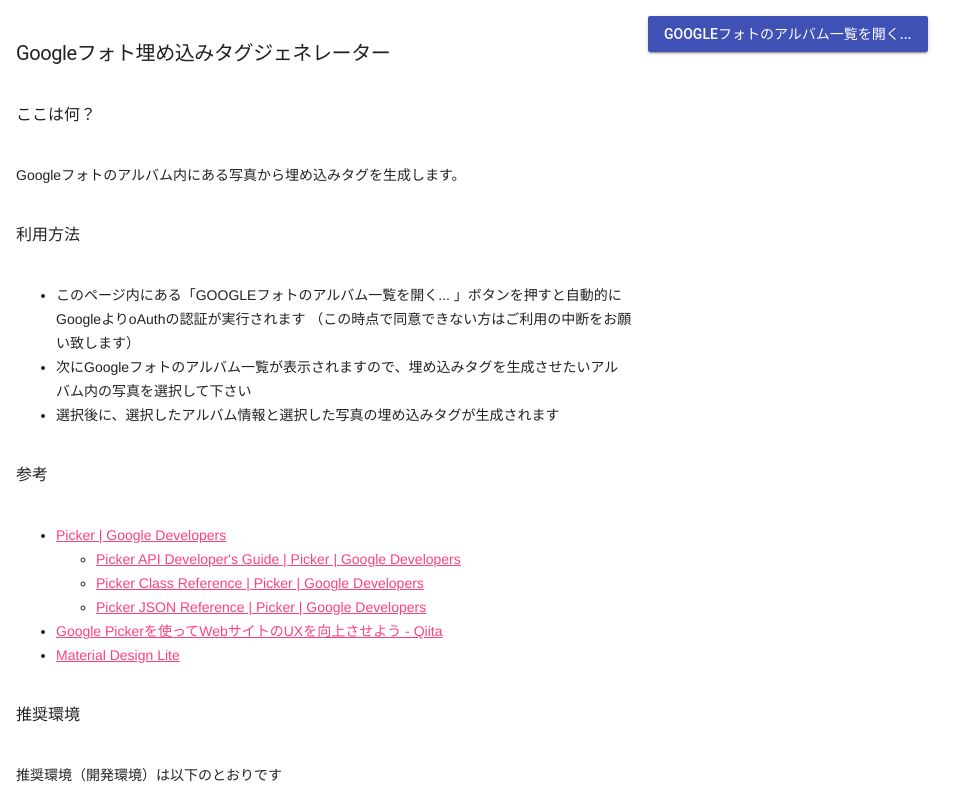
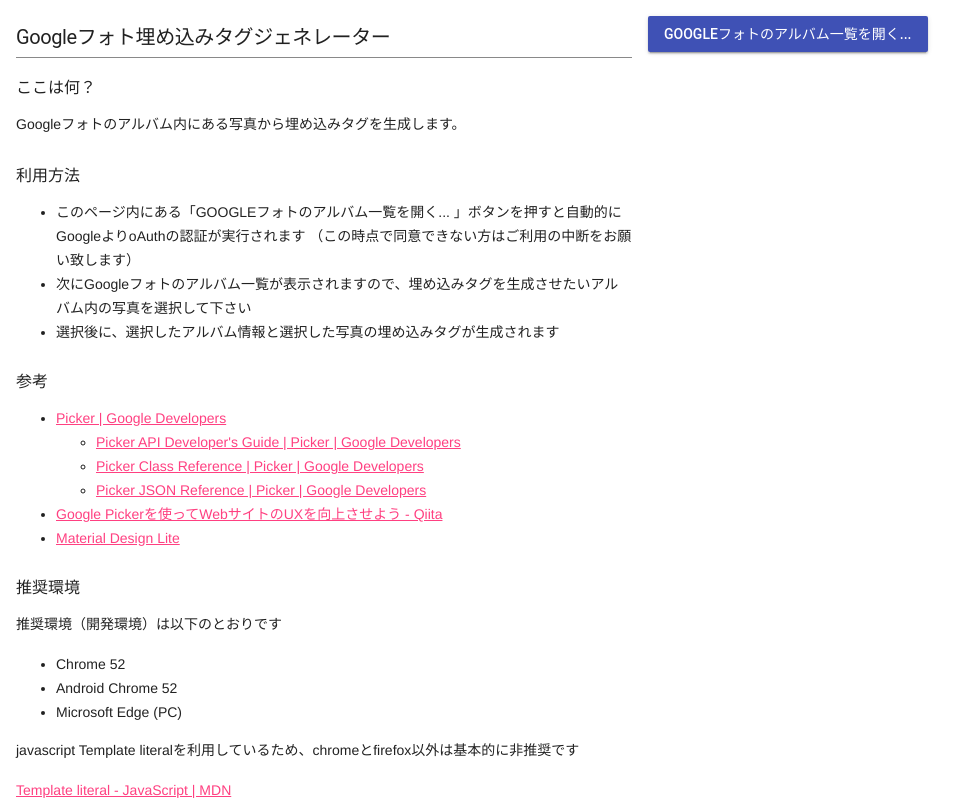
Before and after one commit to hrsano645/google-photos-embed-code-generator, a plain HTML site: page index.html in a window 1280 px wide. Shown: the whole page, without its empty margins (0-976 px from the left). Drawn offline with nearby package versions, Linux system fonts and the light colour scheme.

Commit message:
adjust css

```diff
--- a/index.html
+++ b/index.html
@@ -11,11 +11,20 @@
   <style>
     h1 {
       font-size:20px;
+      margin-top:8px;
+      margin-bottom:0px;
+      padding-bottom:6px;
+      border-bottom:1px solid #898989;
     }
     h2 {
       font-size:16px;
+      margin-top:6px;
+      margin-bottom:0px;
     }
 
+    ul {
+      margin-top:0px;
+    }
     table {
       border-collapse: collapse;
       margin: 10px;
```
